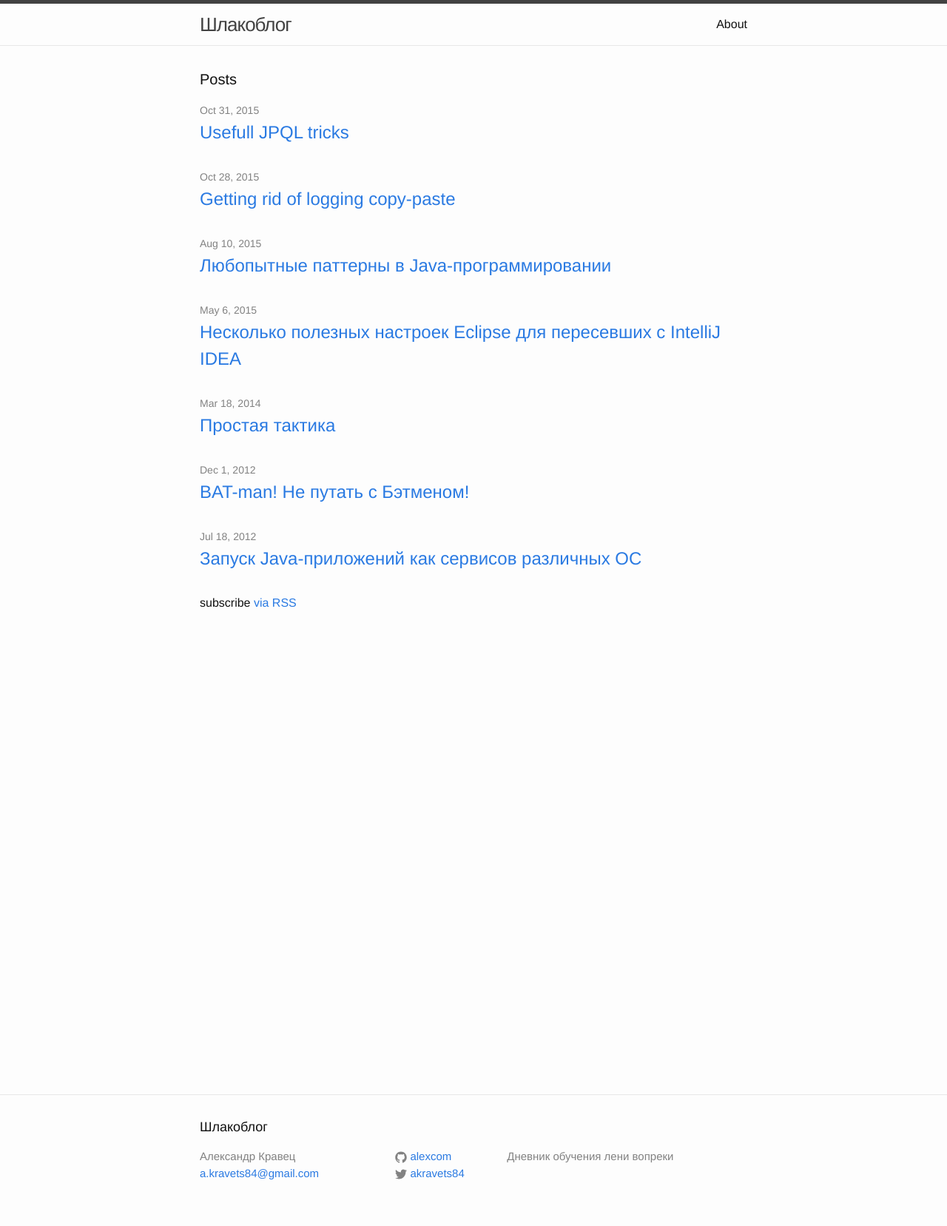
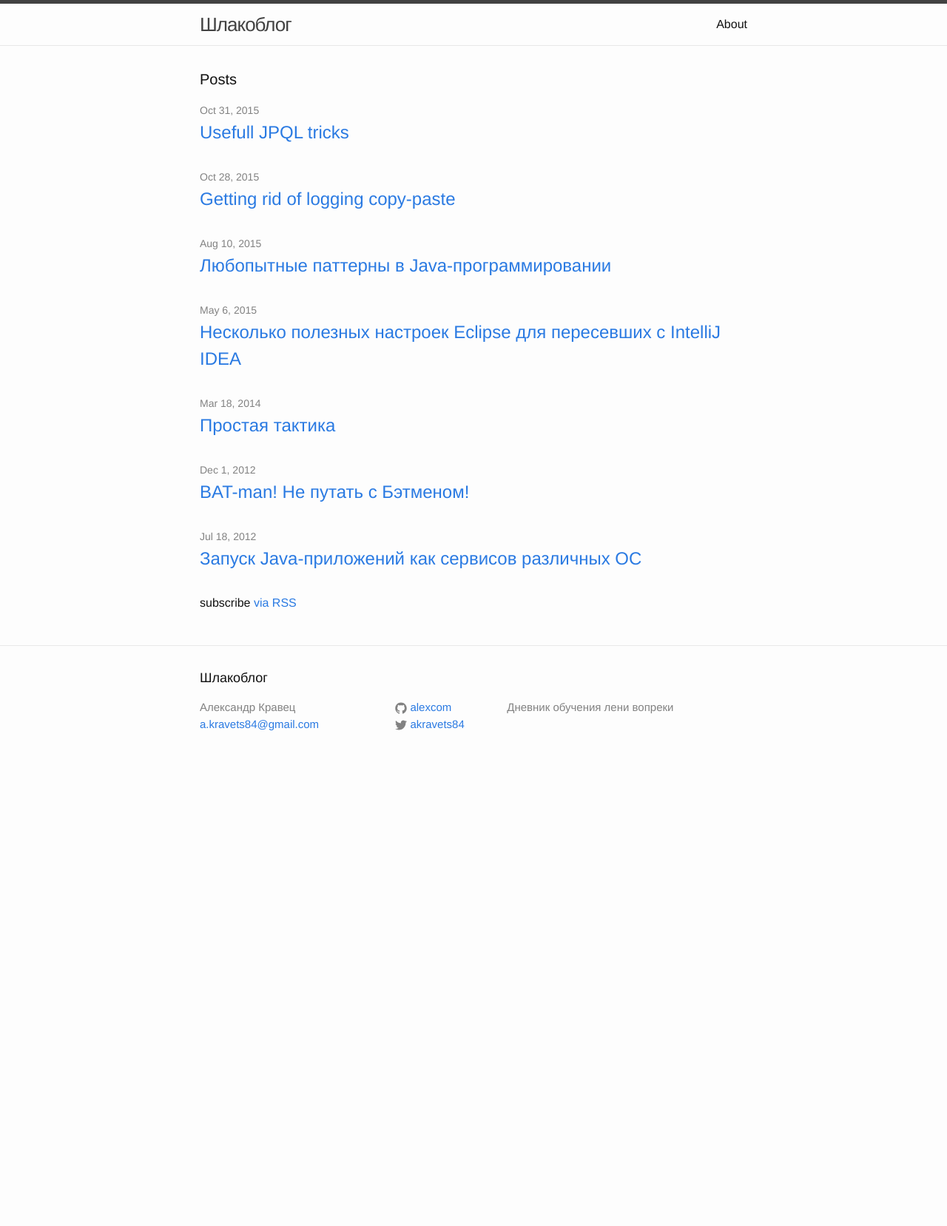
Before and after one commit to alexcom/alexcom.github.io, a Jekyll site: the page built from index.html, in a window 1280 px wide. Shown: the whole page at 74% size. Built offline with Jekyll 4.4.1, drawn with Linux system fonts in a browser that asks for light colours; after the commit the page ends 1050 px from its top, so only the background shows below that.

Commit message:
Revert "moved ad div to another file"
This reverts commit cf8f802c7b1a719ca705b9ba35d30436145ae9a1.

```diff
--- a/_layouts/default.html
+++ b/_layouts/default.html
@@ -22,17 +22,6 @@
         {{ content }}
       </div>
     </div>
-    <div id="somads">
-        <script async src="//pagead2.googlesyndication.com/pagead/js/adsbygoogle.js"></script>
-        <!-- shlakoblog.pp.ua -->
-        <ins class="adsbygoogle"
-             style="display:inline-block;width:160px;height:600px"
-             data-ad-client="ca-pub-4796113065395303"
-             data-ad-slot="3669074870"></ins>
-        <script>
-            (adsbygoogle = window.adsbygoogle || []).push({});
-        </script>
-    </div>
 
     {% include footer.html %}
 
```
Also changed, not shown: _layouts/post.html (+5 -9 lines).
